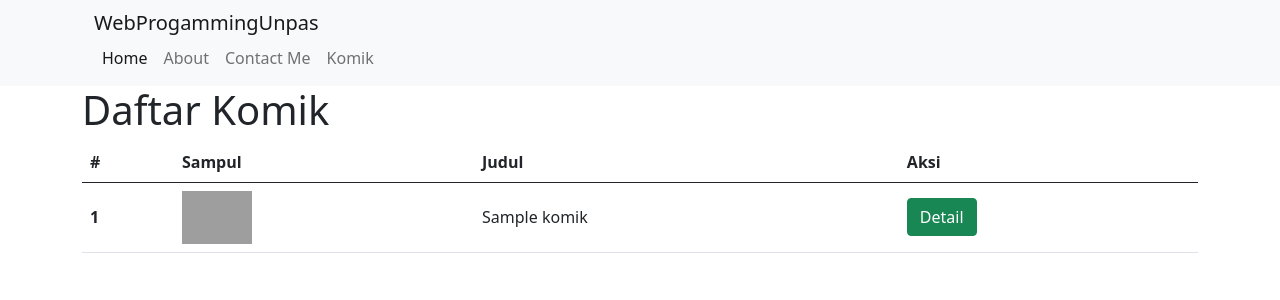
After one commit to Budi721/wpu-code-igniter, a CodeIgniter 4 app: template app/Views/komik/index.php in a window 1280 px wide. The commit adds this page. Shown: the top 300 px of the page. Run offline with PHP 8.4 and a stand-in for CodeIgniter, Linux system fonts and the light colour scheme; the template is opened without the code that fills it: most values are stand-ins (such as "Sample title", 1, 10 or a date in 2020); some libraries are stand-ins or nearby versions; grey boxes are pictures that could not be loaded.

Commit message:
Membuat model komik sederhana

```diff
--- /dev/null
+++ b/app/Views/komik/index.php
@@ -0,0 +1,34 @@
+<?php echo $this->extend('layout/template'); ?>
+
+<?php echo $this->section('content'); ?>
+
+<div class="container">
+    <div class="row">
+        <div class="col">
+            <h1>Daftar Komik</h1>
+            <table class="table">
+                <thead>
+                <tr>
+                    <th scope="col">#</th>
+                    <th scope="col">Sampul</th>
+                    <th scope="col">Judul</th>
+                    <th scope="col">Aksi</th>
+                </tr>
+                </thead>
+                <?php $i = 1;?>
+                <?php foreach ($komik as $k): ?>
+                <tbody>
+                <tr>
+                    <th scope="row"><?php echo $i++; ?></th>
+                    <td><img src="/img/<?php echo $k['sampul']; ?>" alt="" class="sampul"></td>
+                    <td><?php echo $k['judul']; ?></td>
+                    <td><a href="" class="btn btn-success">Detail</a></td>
+                </tr>
+                <?php endforeach; ?>
+                </tbody>
+            </table>
+        </div>
+    </div>
+</div>
+
+<?php echo $this->endSection('content'); ?>
--- a/app/Views/layout/navbar.php
+++ b/app/Views/layout/navbar.php
@@ -11,6 +11,7 @@
                     <a class="nav-link active" aria-current="page" href="/">Home</a>
                     <a class="nav-link" href="/pages/about">About</a>
                     <a class="nav-link" href="/pages/contact">Contact Me</a>
+                    <a class="nav-link" href="/komik">Komik</a>
                 </div>
             </div>
         </div>
--- a/app/Views/layout/template.php
+++ b/app/Views/layout/template.php
@@ -8,6 +8,9 @@
     <!-- Bootstrap CSS -->
     <link href="https://cdn.jsdelivr.net/npm/bootstrap@5.0.0-beta2/dist/css/bootstrap.min.css" rel="stylesheet"
           integrity="sha384-BmbxuPwQa2lc/FVzBcNJ7UAyJxM6wuqIj61tLrc4wSX0szH/Ev+nYRRuWlolflfl" crossorigin="anonymous">
+
+    <!-- Local CSS -->
+    <link rel="stylesheet" href="/css/styles.css">
 
     <title><?php echo $title;?></title>
 </head>
--- /dev/null
+++ b/public/css/styles.css
@@ -0,0 +1,7 @@
+.sampul {
+    width: 70px;
+}
+
+.table > tbody > tr > * {
+    vertical-align: middle;
+}
```
Also changed, not shown: app/Controllers/Komik.php (added, +35 -0 lines), app/Models/KomikModel.php (added, +11 -0 lines), public/img/doraemon.jpg (added), public/img/konan.jpg (added).
